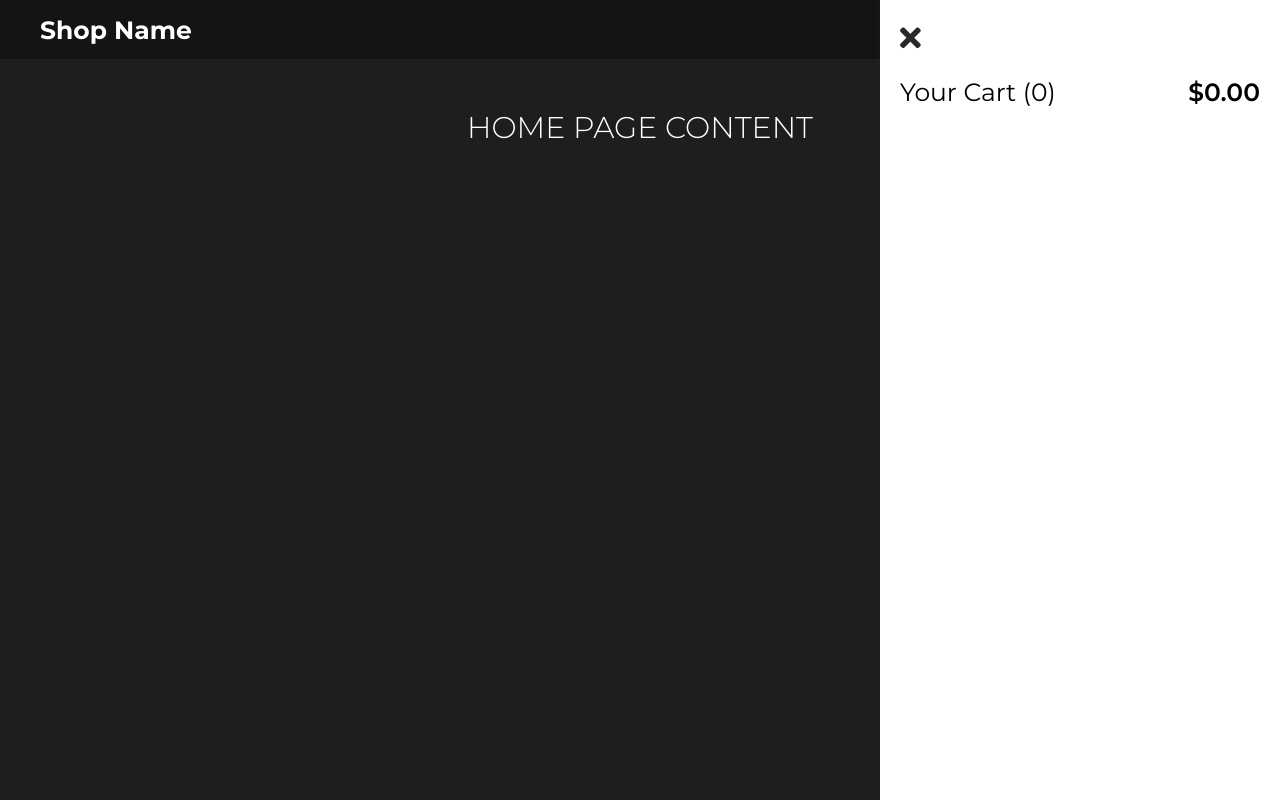
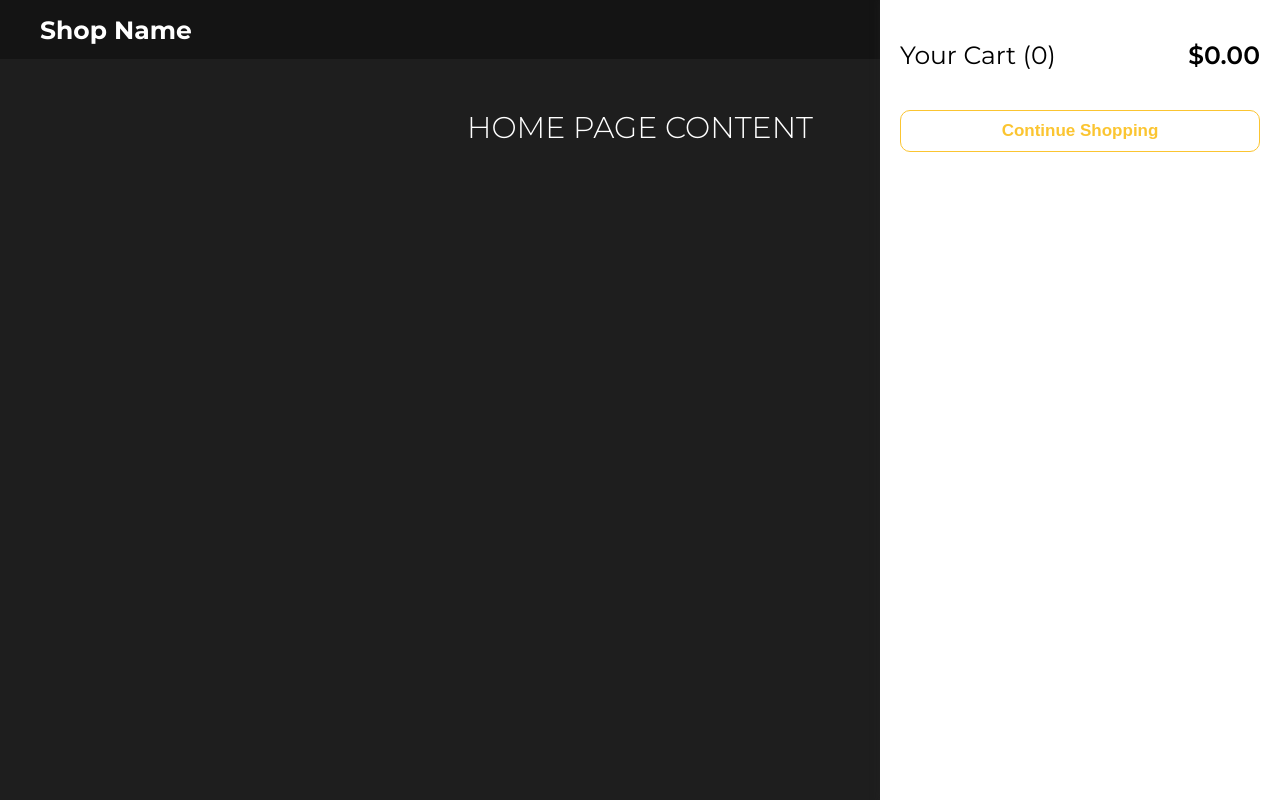
Before and after one commit to ABojo/ShoppingCart, a React (Create React App) app: page / in a window 1280 px wide. Both pictures are taken after a click on the element 1228 px from the left and 29 px from the top of the page. Built offline with nearby package versions, Linux system fonts and the light colour scheme; the HTML template or start-up script is replaced by a standard one.

Commit message:
Changed styling of cart side bar + removed the X and added a continue shopping button instead

```diff
--- a/src/App.js
+++ b/src/App.js
@@ -46,20 +46,30 @@ function App() {
     notify(`Added ${product.name} (${quantity}) to your cart`);
   };
 
+  const changeQuantity = (product, newQuantity) => {
+    const newCart = [...cart];
+    const index = newCart.findIndex((item) => item.id === product.id);
+
+    if (newQuantity === 0) {
+      newCart.splice(index, 1);
+    } else {
+      newCart[index].quantity = newQuantity;
+      newCart[index].total = newQuantity * newCart[index].price;
+    }
+
+    setCart(newCart);
+  };
+
   useEffect(() => {
-    if (cart.length > 0) {
     let acc = 0;
     cart.forEach((el) => (acc += el.quantity));
     setCartCount(acc);
-    }
   }, [cart]);
 
   useEffect(() => {
-    if (cart.length > 0) {
     let acc = 0;
     cart.forEach((el) => (acc += el.total));
     setCartTotal(acc);
-    }
   }, [cart]);
 
   return (
@@ -71,6 +81,7 @@ function App() {
             cart={cart}
             cartCount={cartCount}
             cartTotal={cartTotal}
+            changeQuantity={changeQuantity}
           />
         ) : null}
         <Navbar cartCount={cartCount} showCartSidebar={showCartSideBar} />
--- a/src/components/CartSidebar.js
+++ b/src/components/CartSidebar.js
@@ -2,14 +2,16 @@ import styles from '../styles/cartSidebarStyles.css';
 import { useEffect } from 'react';
 
 function CartSidebar(props) {
-  const { hideCartSidebar, cart, cartCount, cartTotal } = props;
+  const { hideCartSidebar, cart, cartCount, cartTotal, changeQuantity } = props;
 
   //For smooth transition off of page
   useEffect(() => {
-    const sidebarClose = document.querySelector('.cart-sidebar__close');
+    const continueShopping = document.querySelector(
+      '.cart-sidebar__button.continue'
+    );
     const sidebar = document.querySelector('.cart-sidebar');
 
-    sidebarClose.addEventListener('click', function () {
+    continueShopping.addEventListener('click', function () {
       //Starts animation
       sidebar.classList.add('hidden');
       //Hides bar upon completion of the animation
@@ -23,9 +25,6 @@ function CartSidebar(props) {
 
   return (
     <div className="cart-sidebar">
-      <h1 className="cart-sidebar__close">
-        <i className="fas fa-times"></i>
-      </h1>
       <div className="cart-sidebar__info">
         <h1 className="cart-sidebar__title">Your Cart ({cartCount})</h1>
         <h1 className="cart-sidebar__total">${cartTotal.toFixed(2)}</h1>
@@ -44,7 +43,9 @@ function CartSidebar(props) {
                 className="cart-sidebar__product__quantity"
                 type="number"
                 value={product.quantity}
-                min="1"
+                onChange={(e) =>
+                  changeQuantity(product, parseInt(e.target.value))
+                }
               />
             </div>
           </div>
@@ -54,10 +55,13 @@ function CartSidebar(props) {
         </div>
       ))}
       {cartCount ? (
-        <button className="cart-sidebar__checkout">Checkout</button>
+        <button className="cart-sidebar__button checkout">Checkout</button>
       ) : (
         ''
       )}
+      <button className="cart-sidebar__button continue">
+        Continue Shopping
+      </button>
     </div>
   );
 }
--- a/src/styles/cartSidebarStyles.css
+++ b/src/styles/cartSidebarStyles.css
@@ -16,16 +16,6 @@
 .cart-sidebar.hidden {
   right: -100%;
   animation: slideOut 1s;
-}
-
-.cart-sidebar__close {
-  font-size: 3rem;
-  color: rgb(40, 40, 40);
-}
-
-.cart-sidebar__close:hover {
-  color: rgb(80, 80, 80);
-  cursor: pointer;
 }
 
 .cart-sidebar__info {
@@ -60,21 +50,37 @@
   margin-right: 2rem;
 }
 
-.cart-sidebar__checkout {
+.cart-sidebar__button {
   padding: 1rem;
   font-size: 1.7rem;
   font-weight: 800;
   border: none;
-  border-radius: 10rem;
+  border-radius: 1rem;
   margin-top: 2rem;
   color: white;
-  background-color: #fbc531;
   transition: all 0.2s;
+  width: 100%;
 }
-.cart-sidebar__checkout:hover {
-  background-color: #c99e29;
+
+.cart-sidebar__button:hover {
   cursor: pointer;
 }
+
+.cart-sidebar__button.checkout {
+  color: white;
+  background-color: #fbc531;
+}
+
+.cart-sidebar__button.continue {
+  background-color: transparent;
+  color: #fbc531;
+  border: 1px solid #fbc531;
+}
+
+.cart-sidebar__button.checkout:hover {
+  background-color: #c99e29;
+}
+
 .cart-sidebar__product-main {
   display: flex;
   flex-direction: row;
@@ -92,7 +98,7 @@
   justify-self: right;
 }
 .cart-sidebar__product__quantity {
-  font-size: 1.5rem;
+  font-size: 1.2rem;
   padding: 1rem;
   border: none;
   border-radius: 5rem;
```
Lines whose indentation alone changed are shown as unchanged.
